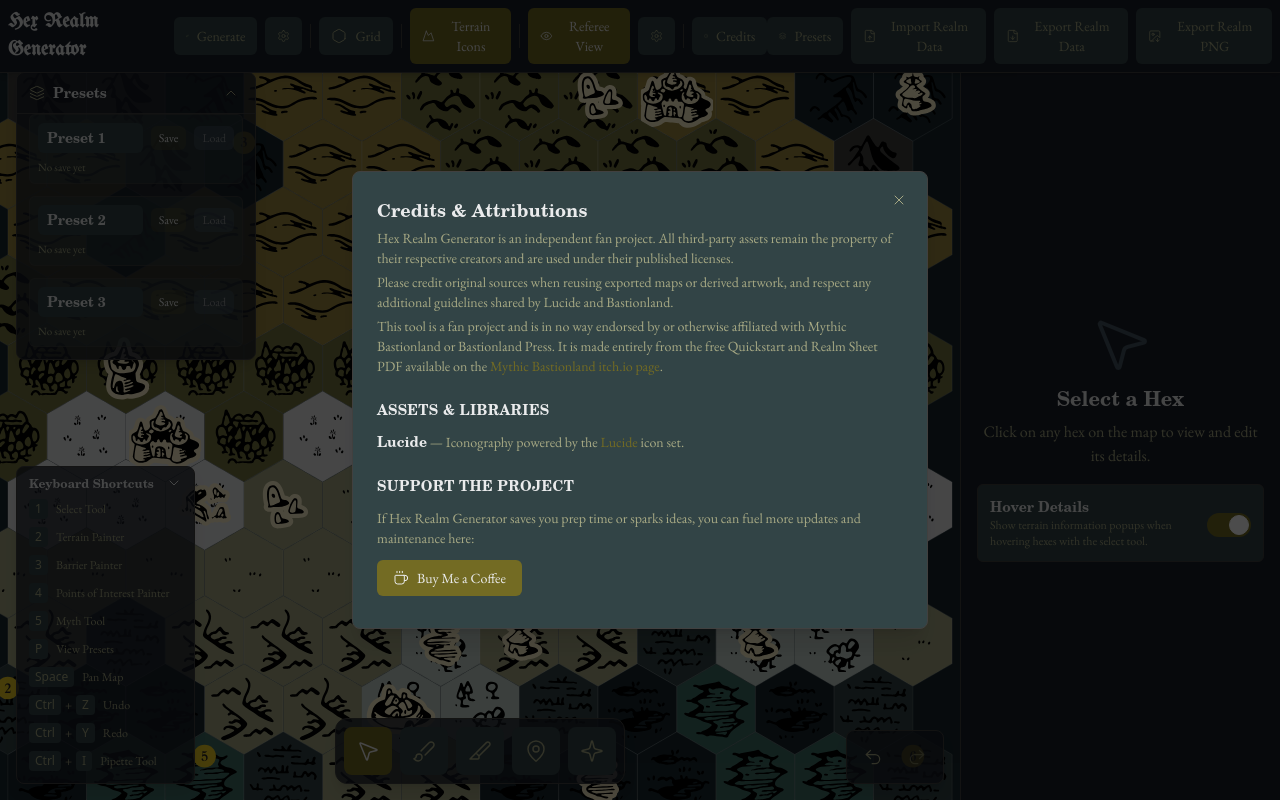
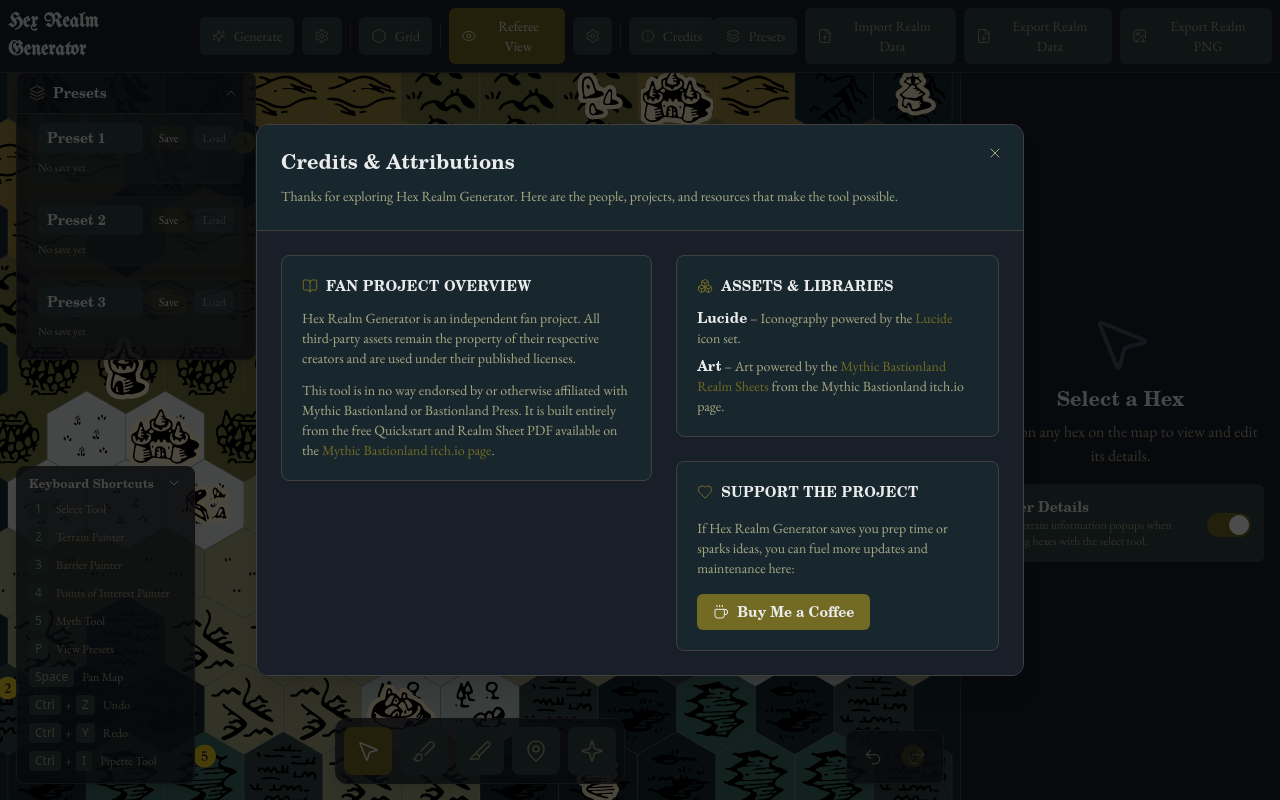
Before and after one commit to MRDekeijzer/hex-realm-generator, a React (Vite) app: page / in a window 1280 px wide. Built offline with nearby package versions, Linux system fonts and the light colour scheme; a web font is replaced by a local one.

Commit message:
feat(credits): enhance CreditsModal with new layout and icons

```diff
--- a/src/features/realm/components/CreditsModal.tsx
+++ b/src/features/realm/components/CreditsModal.tsx
@@ -8,6 +8,10 @@
 }
 
 const BUY_ME_A_COFFEE_URL = 'https://buymeacoffee.com/mrdekeijzer';
+const cardClasses =
+  'rounded-lg border border-border-panel-divider bg-realm-map-viewport px-5 py-5 shadow-sm';
+const sectionHeadingClasses =
+  'flex items-center gap-2 text-sm font-semibold uppercase tracking-wide text-text-high-contrast';
 
 export function CreditsModal({ isOpen, onClose }: CreditsModalProps) {
   if (!isOpen) {
@@ -28,33 +32,50 @@
       aria-labelledby="credits-modal-title"
       onMouseDown={handleBackdropMouseDown}
     >
-      <div className="relative w-full max-w-xl rounded-lg border border-border-panel-divider bg-realm-command-panel-surface shadow-xl">
+      <div className="relative w-full max-w-3xl overflow-hidden rounded-xl border border-border-panel-divider bg-realm-canvas-backdrop shadow-xl animate-fade-in">
         <button
           type="button"
           onClick={onClose}
-          className="absolute right-4 top-4 z-10 p-1 text-text-muted transition-colors hover:text-text-high-contrast"
+          className="absolute right-4 top-4 z-10 rounded-md p-1 text-text-muted transition-colors hover:text-text-high-contrast focus:outline-none focus-visible:ring-2 focus-visible:ring-actions-command-primary/60"
           aria-label="Close credits"
         >
-          <Icon name="close" className="w-4 h-4" />
+          <Icon name="close" className="h-4 w-4" />
         </button>
 
-        <div className="px-6 pt-6 pb-8 space-y-6 text-sm text-text-muted">
-          <header className="space-y-1">
-            <h2 id="credits-modal-title" className="text-lg font-semibold text-text-high-contrast">
+        <header className="space-y-3 border-b border-border-panel-divider bg-realm-map-viewport px-6 py-6 pr-14 text-sm text-text-muted">
+          <h2
+            id="credits-modal-title"
+            className="text-xl font-semibold text-text-high-contrast leading-tight"
+          >
             Credits &amp; Attributions
           </h2>
           <p>
-              Hex Realm Generator is an independent fan project. All third-party assets remain the
-              property of their respective creators and are used under their published licenses.
+            Thanks for exploring Hex Realm Generator. Here are the people, projects, and resources
+            that make the tool possible.
+          </p>
+        </header>
+
+        <div className="bg-realm-canvas-backdrop px-6 py-6 text-sm text-text-muted">
+          <div className="grid gap-6 lg:grid-cols-[1.15fr,1fr]">
+            <div className="space-y-6">
+              <section className={`${cardClasses} space-y-3`}>
+                <h3 className={sectionHeadingClasses}>
+                  <Icon
+                    name="book-open"
+                    className="h-4 w-4 text-actions-command-primary"
+                    aria-hidden="true"
+                  />
+                  <span>Fan Project Overview</span>
+                </h3>
+                <p>
+                  Hex Realm Generator is an independent fan project. All third-party assets remain
+                  the property of their respective creators and are used under their published
+                  licenses.
                 </p>
                 <p>
-              Please credit original sources when reusing exported maps or derived artwork, and
-              respect any additional guidelines shared by Lucide and Bastionland.
-            </p>
-            <p>
-              This tool is a fan project and is in no way endorsed by or otherwise affiliated with
-              Mythic Bastionland or Bastionland Press. It is made entirely from the free Quickstart
-              and Realm Sheet PDF available on the{' '}
+                  This tool is in no way endorsed by or otherwise affiliated with Mythic Bastionland
+                  or Bastionland Press. It is built entirely from the free Quickstart and Realm
+                  Sheet PDF available on the{' '}
                   <a
                     href="https://chrismcdee.itch.io/mythic-bastionland"
                     target="_blank"
@@ -65,16 +86,23 @@
                   </a>
                   .
                 </p>
-          </header>
+              </section>
+            </div>
 
-          <section className="space-y-3">
-            <h3 className="text-sm font-semibold text-text-high-contrast tracking-wide uppercase">
-              Assets &amp; Libraries
+            <div className="space-y-6">
+              <section className={`${cardClasses} space-y-3`}>
+                <h3 className={sectionHeadingClasses}>
+                  <Icon
+                    name="boxes"
+                    className="h-4 w-4 text-actions-command-primary"
+                    aria-hidden="true"
+                  />
+                  <span>Assets &amp; Libraries</span>
                 </h3>
                 <ul className="space-y-2">
                   <li>
-                <strong className="text-text-high-contrast">Lucide</strong> — Iconography powered by
-                the{' '}
+                    <strong className="text-text-high-contrast">Lucide</strong> – Iconography
+                    powered by the{' '}
                     <a
                       href="https://lucide.dev/"
                       target="_blank"
@@ -85,29 +113,51 @@
                     </a>{' '}
                     icon set.
                   </li>
+                  <li>
+                    <strong className="text-text-high-contrast">Art</strong> – Art powered by the{' '}
+                    <a
+                      href="https://chrismcdee.itch.io/mythic-bastionland"
+                      target="_blank"
+                      rel="noopener noreferrer"
+                      className="text-actions-command-primary hover:underline"
+                    >
+                      Mythic Bastionland Realm Sheets
+                    </a>{' '}
+                    from the Mythic Bastionland itch.io page.
+                  </li>
                 </ul>
               </section>
-
-          <section className="space-y-3">
-            <h3 className="text-sm font-semibold text-text-high-contrast tracking-wide uppercase">
-              Support The Project
+              <section className={`${cardClasses} space-y-4`}>
+                <h3 className={sectionHeadingClasses}>
+                  <Icon
+                    name="heart"
+                    className="h-4 w-4 text-actions-command-primary"
+                    aria-hidden="true"
+                  />
+                  <span>Support The Project</span>
                 </h3>
                 <p>
-              If Hex Realm Generator saves you prep time or sparks ideas, you can fuel more updates
-              and maintenance here:
+                  If Hex Realm Generator saves you prep time or sparks ideas, you can fuel more
+                  updates and maintenance here:
                 </p>
                 <a
                   href={BUY_ME_A_COFFEE_URL}
                   target="_blank"
                   rel="noopener noreferrer"
-              className="inline-flex items-center justify-center gap-2 rounded-md bg-actions-command-primary px-4 py-2 font-medium text-text-high-contrast transition-colors hover:bg-actions-command-primary/80 focus:outline-none focus-visible:ring-2 focus-visible:ring-actions-command-primary/60"
+                  className="inline-flex items-center justify-center gap-2 rounded-md bg-actions-command-primary px-4 py-2 text-sm font-semibold text-text-high-contrast transition hover:bg-actions-command-primary/80 focus:outline-none focus-visible:ring-2 focus-visible:ring-actions-command-primary/60"
                 >
-              <Icon name="coffee" className="w-4 h-4" />
+                  <Icon name="coffee" className="h-4 w-4" aria-hidden="true" />
                   Buy Me a Coffee
                 </a>
               </section>
             </div>
           </div>
+        </div>
+        <style>{`
+          @keyframes fade-in { from { opacity: 0; transform: scale(0.98); } to { opacity: 1; transform: scale(1); } }
+          .animate-fade-in { animation: fade-in 0.2s ease-out forwards; }
+        `}</style>
+      </div>
     </div>,
     document.body
   );
--- a/src/features/realm/components/Icon.tsx
+++ b/src/features/realm/components/Icon.tsx
@@ -82,6 +82,10 @@
   Layers,
   Coffee,
   Palette,
+  BookOpen,
+  ShieldCheck,
+  Boxes,
+  Heart,
 } from 'lucide-react';
 
 /**
@@ -135,6 +139,10 @@
   layers: Layers,
   palette: Palette,
   coffee: Coffee,
+  'book-open': BookOpen,
+  'shield-check': ShieldCheck,
+  boxes: Boxes,
+  heart: Heart,
 
   // Terrain & Spray Icons
   trees: Trees,
--- a/src/features/realm/components/Toolbar.tsx
+++ b/src/features/realm/components/Toolbar.tsx
@@ -245,16 +245,16 @@
             Icon Spray
           </ToolbarButton>
         ) : null}
-        <ToolbarButton
+        {/* <ToolbarButton
           onClick={() => setViewOptions((v) => ({ ...v, showTerrainIcons: !v.showTerrainIcons }))}
           icon="mountain"
           isActive={viewOptions.showTerrainIcons}
           title="Toggle Terrain Icons"
         >
           Terrain Icons
-        </ToolbarButton>
+        </ToolbarButton> */}
 
-        <ToolbarDivider />
+        {/* <ToolbarDivider /> */}
 
         <ToolbarButton
           onClick={() => setViewOptions((v) => ({ ...v, isGmView: !v.isGmView }))}
```
Lines whose indentation alone changed are shown as unchanged.
